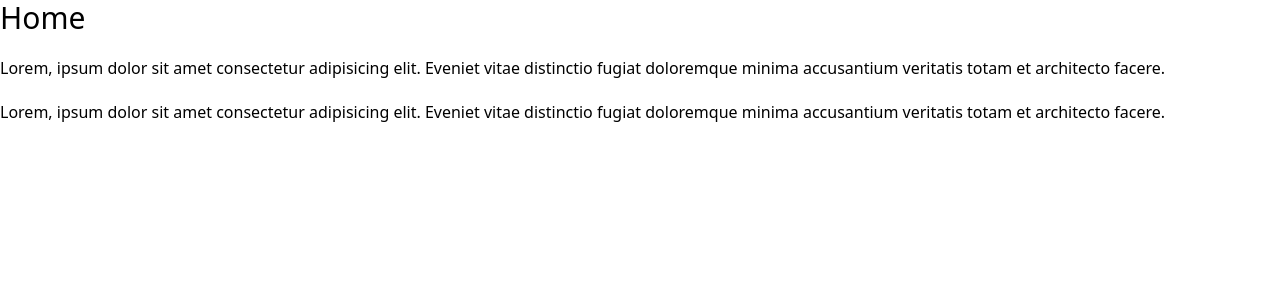
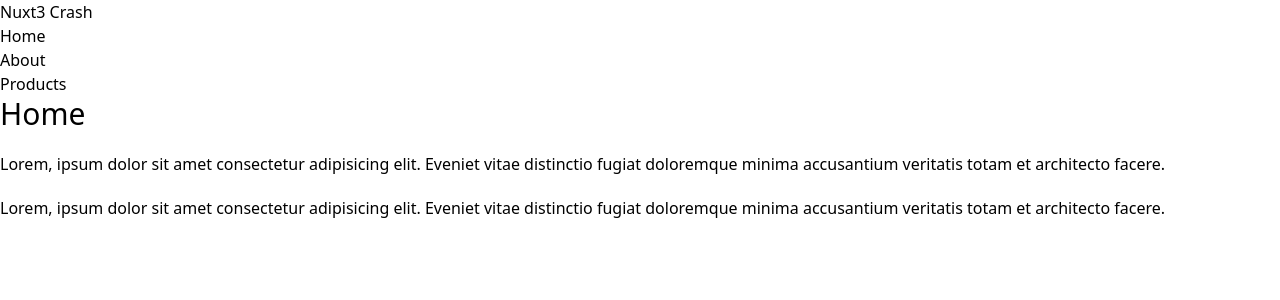
Before and after one commit to salmansajib/nuxt3-crash-course, a Nuxt app: page / in a window 1280 px wide. Shown: the top 300 px of the page. Built offline with nearby package versions, Linux system fonts and the light colour scheme.

Commit message:
nuxt link

```diff
--- a/pages/index.vue
+++ b/pages/index.vue
@@ -2,6 +2,23 @@
 
 <template>
   <div>
+    <header>
+      <nav>
+        <NuxtLink to="/">Nuxt3 Crash</NuxtLink>
+        <ul>
+          <li>
+            <NuxtLink to="/">Home</NuxtLink>
+          </li>
+          <li>
+            <NuxtLink to="/about">About</NuxtLink>
+          </li>
+          <li>
+            <NuxtLink to="/products">Products</NuxtLink>
+          </li>
+        </ul>
+      </nav>
+    </header>
+
     <h2 class="text-3xl mb-5">Home</h2>
     <p class="my-5">
       Lorem, ipsum dolor sit amet consectetur adipisicing elit. Eveniet vitae
```
